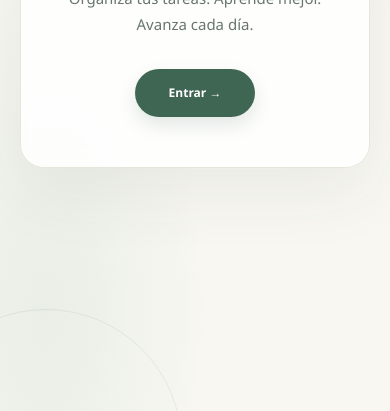
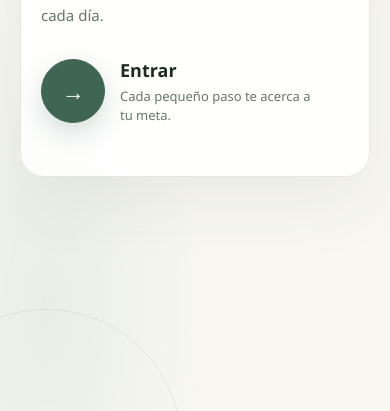
Before and after one commit to theramsom/raaamzommm, a plain HTML site: page index.html in a window 390 px wide. Shown: the part 433-844 px from the top of the page. Drawn offline with Linux system fonts and the light colour scheme.

Commit message:
la portada queda mejorada

```diff
--- a/app.js
+++ b/app.js
@@ -1676,6 +1676,21 @@ function setupCanvas(){
     canvas.addEventListener(
         "pointercancel",
         stopDraw
+    );
+
+    document.addEventListener(
+        "pointerdown",
+        event => {
+
+            if(
+                isBoardTextEditing() &&
+                event.target !== document.getElementById("boardTextEditor")
+            ){
+                commitBoardText();
+            }
+
+        },
+        true
     );
 
     window.addEventListener(
@@ -2037,15 +2052,12 @@ function openBoardTextEditor(event){
         document.getElementById("color").value;
     editor.style.height = `${fontSize * 1.5}px`;
     editor.classList.remove("hidden");
-    editor.focus();
 
     editor.oninput = () => {
         editor.style.height = "auto";
         editor.style.height =
             `${Math.max(fontSize * 1.5, editor.scrollHeight)}px`;
     };
-
-    editor.onblur = commitBoardText;
 
     editor.onkeydown = keyEvent => {
         if(keyEvent.key === "Escape"){
@@ -2053,6 +2065,11 @@ function openBoardTextEditor(event){
             cancelBoardText();
         }
     };
+
+    setTimeout(
+        () => editor.focus(),
+        0
+    );
 
 }
 
--- a/css.css
+++ b/css.css
@@ -1136,13 +1136,14 @@ select:focus-visible{
 .cover{
     position:relative;
     z-index:1;
-    width:min(760px,100%);
-    padding:clamp(48px,8vw,82px) 28px;
+    width:min(920px,100%);
+    padding:clamp(48px,8vw,82px) clamp(28px,7vw,80px);
     border:1px solid #e7e5dc;
     border-radius:30px;
     background:#ffffffd9;
     box-shadow:0 24px 70px #34443712;
     backdrop-filter:blur(8px);
+    text-align:left;
 }
 
 .cover small{
@@ -1170,6 +1171,7 @@ select:focus-visible{
 .cover p{
     color:#68766e;
     font-size:15px;
+    line-height:1.7;
 }
 
 .enter,
@@ -1179,9 +1181,60 @@ select:focus-visible{
 }
 
 .enter{
-    margin-top:32px;
-    padding:15px 34px;
-    font-size:12px;
+    display:flex;
+    align-items:center;
+    gap:20px;
+    margin-top:34px;
+    padding:0;
+    color:var(--dark);
+    background:transparent;
+    box-shadow:none;
+    text-align:left;
+}
+
+.cover .enter:hover{
+    color:var(--accent-dark);
+    background:transparent;
+    box-shadow:none;
+    transform:translateY(-2px);
+}
+
+.enter-icon{
+    display:grid;
+    width:76px;
+    height:76px;
+    flex:0 0 76px;
+    place-items:center;
+    border:1px solid #3f6653;
+    border-radius:50%;
+    color:#f8f7f2;
+    background:#3f6653;
+    box-shadow:0 10px 24px #3f665333;
+    font-size:27px;
+    font-weight:400;
+    transition:background-color .2s ease,box-shadow .2s ease,transform .2s ease;
+}
+
+.enter:hover .enter-icon{
+    background:#345641;
+    box-shadow:0 12px 28px #3f66534a;
+    transform:scale(1.05);
+}
+
+.enter-copy{
+    display:grid;
+    gap:3px;
+}
+
+.enter-copy strong{
+    color:var(--dark);
+    font-size:18px;
+}
+
+.enter-copy span{
+    color:#68766e;
+    font-size:13px;
+    font-weight:400;
 }
 
 .enter:hover,
@@ -1469,9 +1522,25 @@ select:focus-visible{
     }
 
     .cover p{
-        max-width:300px;
-        margin:0 auto;
+        max-width:360px;
         line-height:1.7;
+    }
+
+    .enter{
+        gap:15px;
+        margin-top:28px;
+    }
+
+    .enter-icon{
+        width:64px;
+        height:64px;
+        flex-basis:64px;
+        font-size:23px;
+    }
+
+    .enter-copy span{
+        max-width:200px;
+        line-height:1.5;
     }
 
     .welcome{
--- a/index.html
+++ b/index.html
@@ -32,8 +32,12 @@
             Organiza tus tareas. Aprende mejor. Avanza cada día.
         </p>
 
-        <button class="enter" onclick="enterApp()">
-            Entrar →
+        <button class="enter" onclick="enterApp()" aria-label="Entrar a Study Hub">
+            <span class="enter-icon" aria-hidden="true">→</span>
+            <span class="enter-copy">
+                <strong>Entrar</strong>
+                <span>Cada pequeño paso te acerca a tu meta.</span>
+            </span>
         </button>
     </div>
 
```
